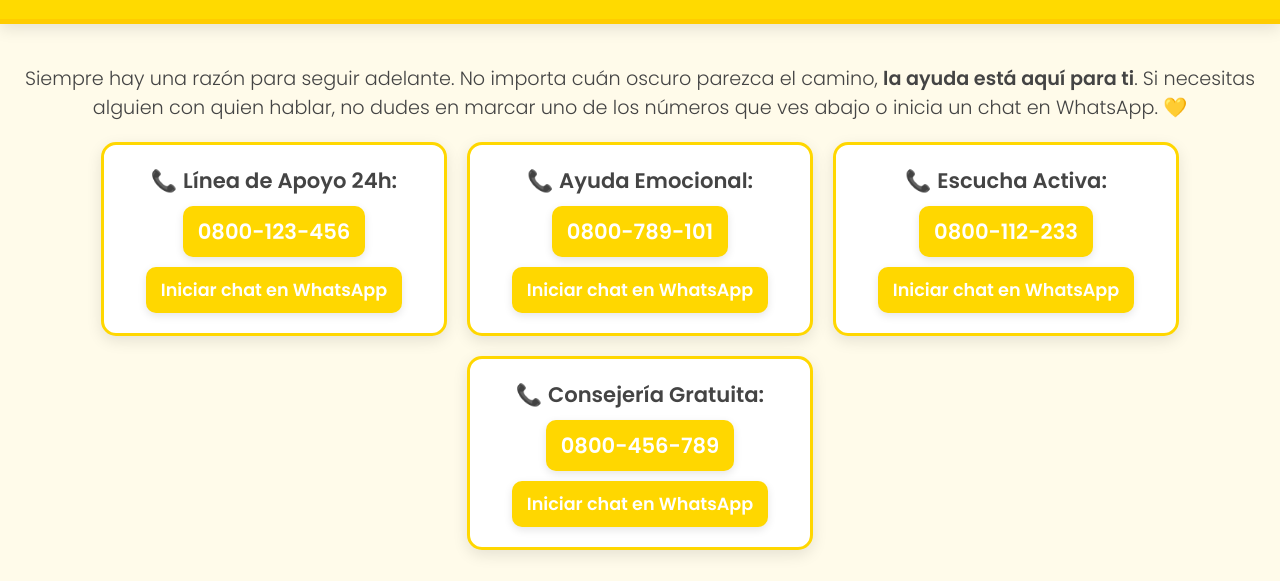
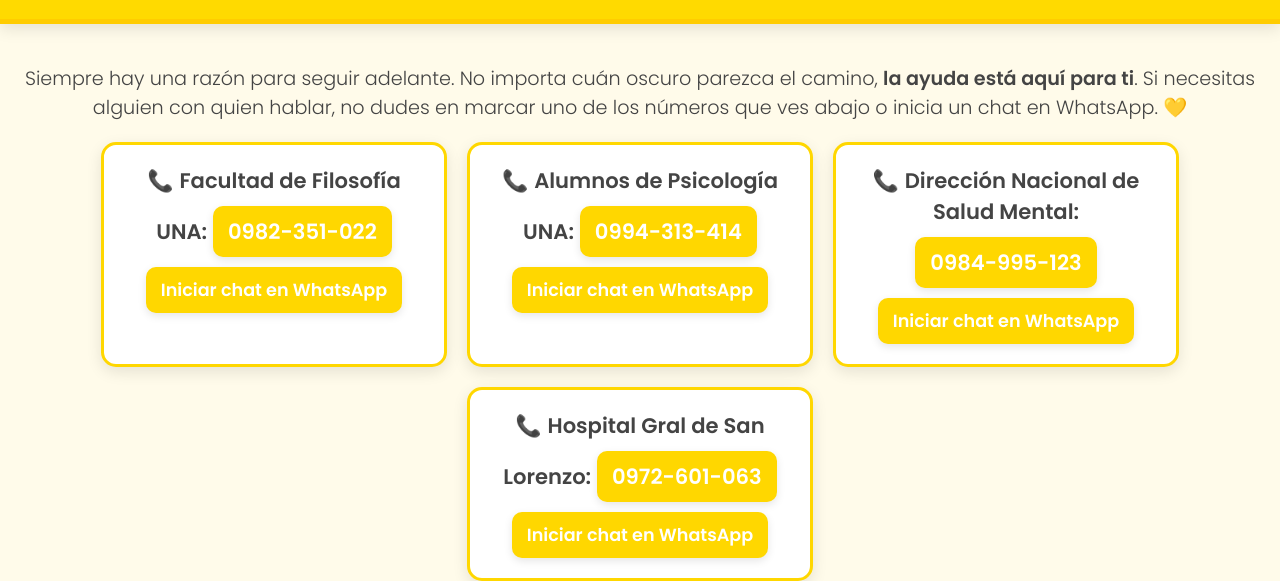
Before and after one commit to joelJarvisPy/joelJarvisPY.github.io, a plain HTML site: page index.html in a window 1280 px wide. Shown: the part 156-737 px from the top of the page. Drawn offline with Linux system fonts and the light colour scheme.

Commit message:
Update index.html

```diff
--- a/index.html
+++ b/index.html
@@ -179,20 +179,20 @@
 
         <div class="phone-numbers">
             <div class="phone-box">
-                <p>📞 <strong>Línea de Apoyo 24h:</strong> <a class="call-link" href="tel:0800123456">0800-123-456</a></p>
-                <a class="whatsapp-link" href="https://wa.me/1234567890" target="_blank">Iniciar chat en WhatsApp</a>
+                <p>📞 <strong>Facultad de Filosofía UNA:</strong> <a class="call-link" href="tel:0982351022">0982-351-022</a></p>
+                <a class="whatsapp-link" href="https://wa.me/595982351022" target="_blank">Iniciar chat en WhatsApp</a>
             </div>
             <div class="phone-box">
-                <p>📞 <strong>Ayuda Emocional:</strong> <a class="call-link" href="tel:0800789101">0800-789-101</a></p>
-                <a class="whatsapp-link" href="https://wa.me/0987654321" target="_blank">Iniciar chat en WhatsApp</a>
+                <p>📞 <strong>Alumnos de Psicología UNA:</strong> <a class="call-link" href="tel:0994313414">0994-313-414</a></p>
+                <a class="whatsapp-link" href="https://wa.me/595994313414" target="_blank">Iniciar chat en WhatsApp</a>
             </div>
             <div class="phone-box">
-                <p>📞 <strong>Escucha Activa:</strong> <a class="call-link" href="tel:0800112233">0800-112-233</a></p>
-                <a class="whatsapp-link" href="https://wa.me/1122334455" target="_blank">Iniciar chat en WhatsApp</a>
+                <p>📞 <strong>Dirección Nacional de Salud Mental:</strong> <a class="call-link" href="tel:0984995123">0984-995-123</a></p>
+                <a class="whatsapp-link" href="https://wa.me/595984995123" target="_blank">Iniciar chat en WhatsApp</a>
             </div>
             <div class="phone-box">
-                <p>📞 <strong>Consejería Gratuita:</strong> <a class="call-link" href="tel:0800456789">0800-456-789</a></p>
-                <a class="whatsapp-link" href="https://wa.me/5566778899" target="_blank">Iniciar chat en WhatsApp</a>
+                <p>📞 <strong>Hospital Gral de San Lorenzo:</strong> <a class="call-link" href="tel:0972601063">0972-601-063</a></p>
+                <a class="whatsapp-link" href="https://wa.me/595972601063" target="_blank">Iniciar chat en WhatsApp</a>
             </div>
         </div>
 
```
